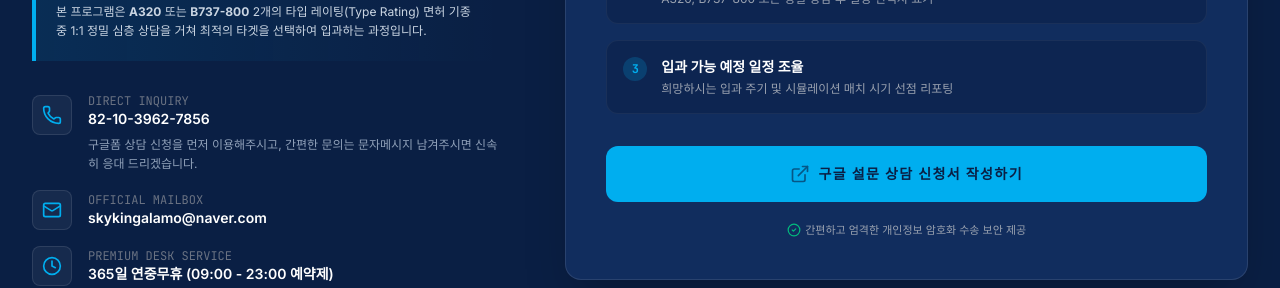
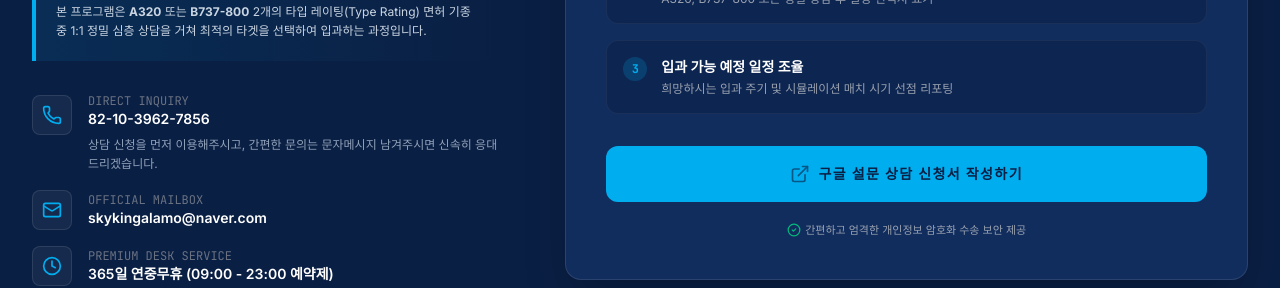
Before and after one commit to alamo99ko-ux/airbus320-time-build, a React (Vite) app: page / in a window 1280 px wide. Shown: the part 4580-4868 px from the top of the page. Built offline with nearby package versions, Linux system fonts and the light colour scheme.

Commit message:
fix(contact): remove reference to Google Forms in contact text

```diff
--- a/src/components/ContactForm.tsx
+++ b/src/components/ContactForm.tsx
@@ -88,7 +88,7 @@ export default function ContactForm() {
                   <p className="text-xs text-gray-500 font-mono">DIRECT INQUIRY</p>
                   <p className="text-sm font-semibold text-white">82-10-3962-7856</p>
                   <p className="text-xs text-slate-400 font-sans mt-1.5 leading-relaxed">
-                    구글폼 상담 신청을 먼저 이용해주시고, 간편한 문의는 문자메시지 남겨주시면 신속히 응대 드리겠습니다.
+                    상담 신청을 먼저 이용해주시고, 간편한 문의는 문자메시지 남겨주시면 신속히 응대 드리겠습니다.
                   </p>
                 </div>
               </div>
```
